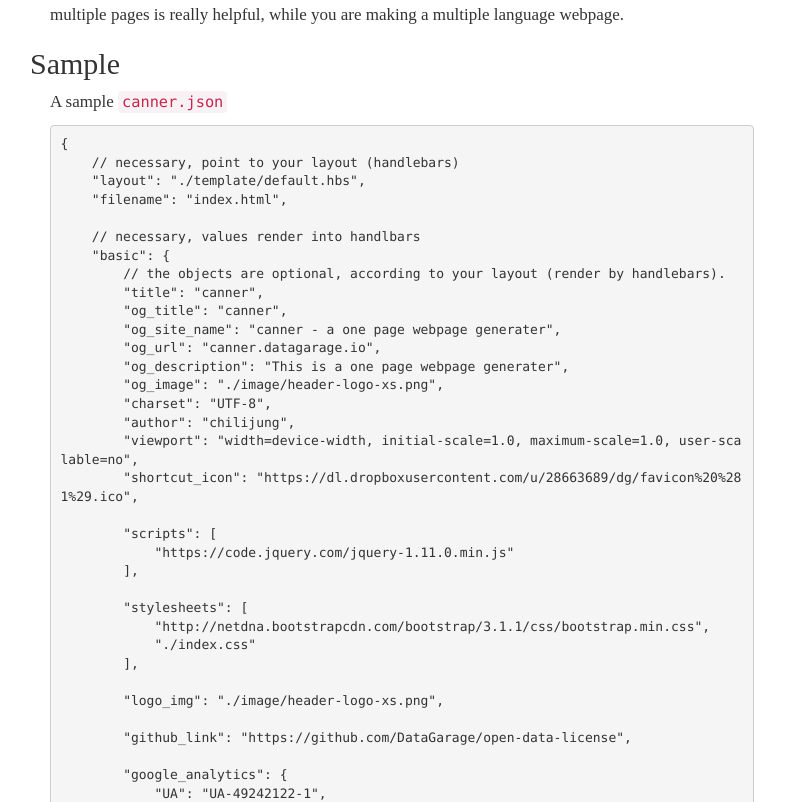
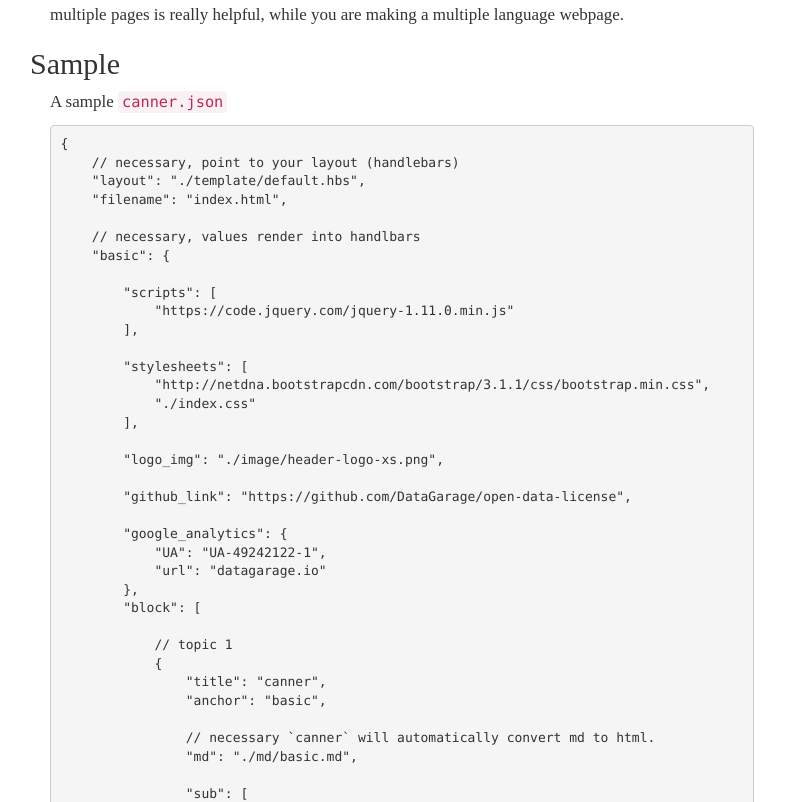
Before and after one commit to marvinwu/canner, a website: page doc/index.html in a window 1280 px wide. Shown: the part 2778-3580 px from the top of the page, without its empty margins (337-1122 px from the left). Drawn offline with nearby package versions, Linux system fonts and the light colour scheme.

Commit message:
make simple

```diff
--- a/doc/index.html
+++ b/doc/index.html
@@ -211,17 +211,6 @@
 
     // necessary, values render into handlbars
     "basic": {
-        // the objects are optional, according to your layout (render by handlebars).
-        "title": "canner",
-        "og_title": "canner",
-        "og_site_name": "canner - a one page webpage generater",
-        "og_url": "canner.datagarage.io",
-        "og_description": "This is a one page webpage generater",
-        "og_image": "./image/header-logo-xs.png",
-        "charset": "UTF-8",
-        "author": "chilijung",
-        "viewport": "width=device-width, initial-scale=1.0, maximum-scale=1.0, user-scalable=no",
-        "shortcut_icon": "https://dl.dropboxusercontent.com/u/28663689/dg/favicon%20%281%29.ico",
 
         "scripts": [
             "https://code.jquery.com/jquery-1.11.0.min.js"
```
Also changed, not shown: doc/md/usage/sample.md (+0 -11 lines).
